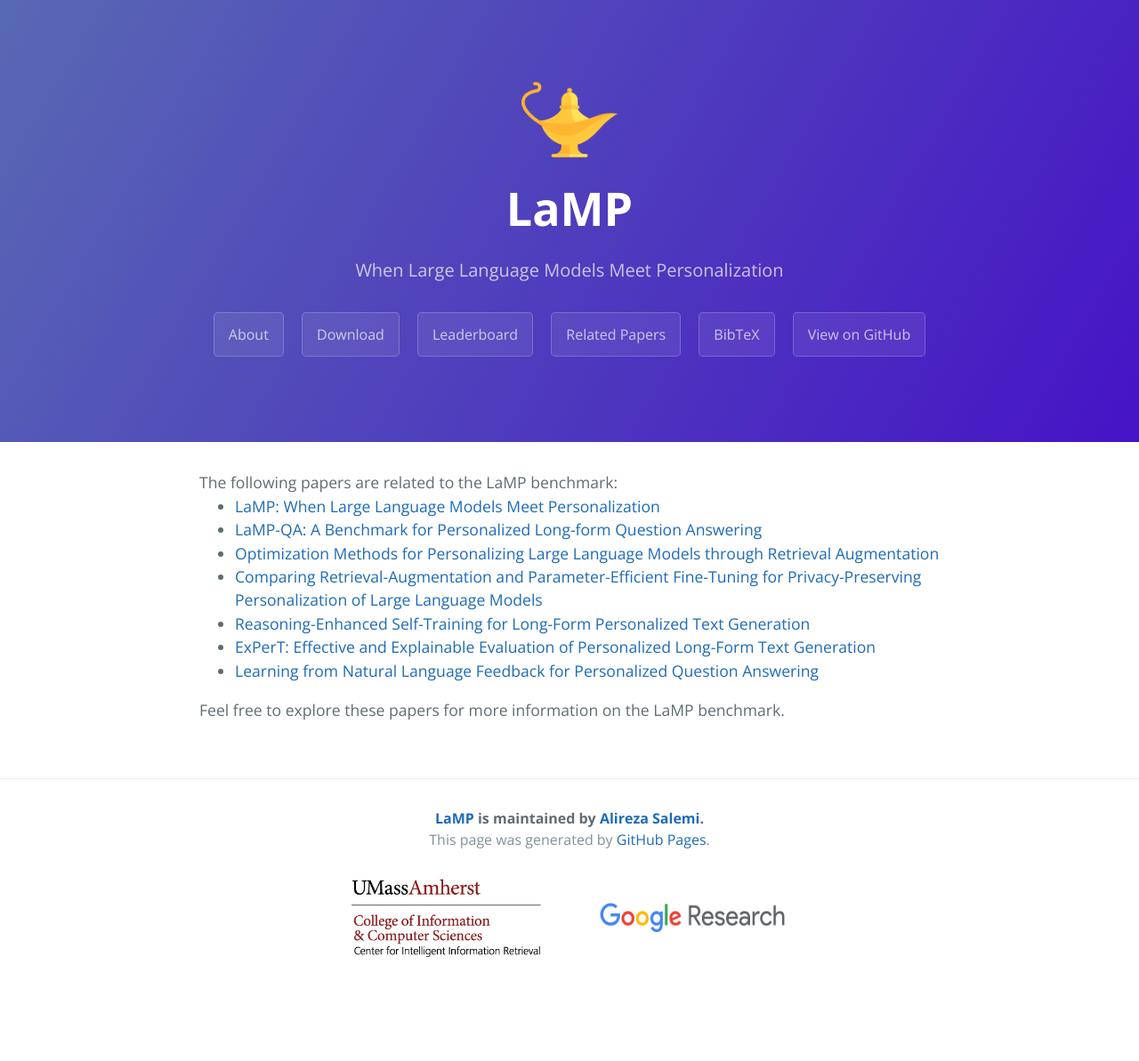
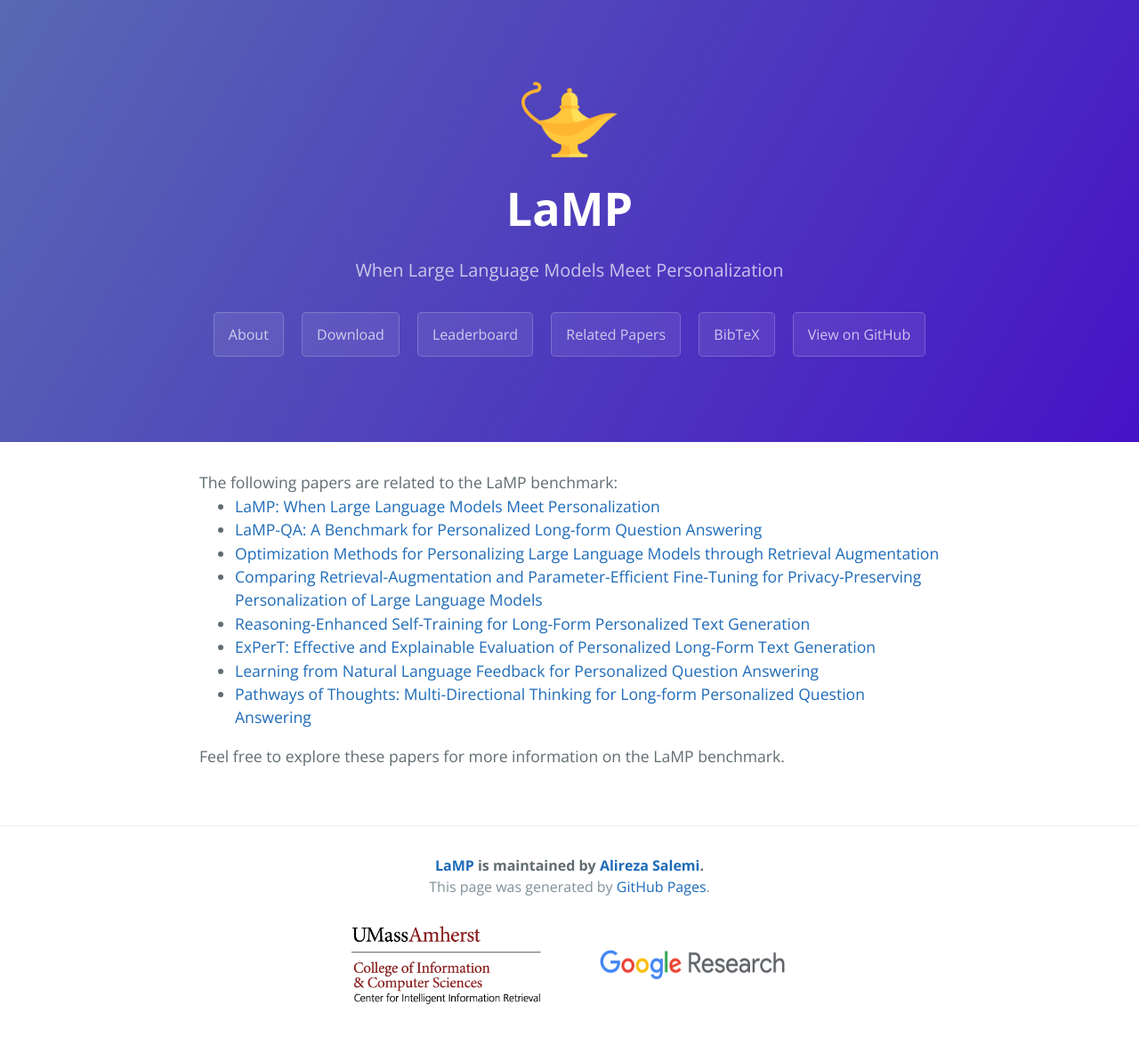
Before and after one commit to LaMP-Benchmark/lamp-benchmark.github.io, a Jekyll site: the page built from related-papers.html, in a window 1280 px wide. Shown: the whole page at 89% size. Built offline with Jekyll 4.4.1, drawn with Linux system fonts in a browser that asks for light colours; before the commit the page ends 1140 px from its top, so only the background shows below that.

Commit message:
Add new paper link for personalized question answering

```diff
--- a/related-papers.html
+++ b/related-papers.html
@@ -16,6 +16,7 @@ The following papers are related to the LaMP benchmark:
    <li><a href="https://arxiv.org/abs/2501.04167">Reasoning-Enhanced Self-Training for Long-Form Personalized Text Generation</a></li>
    <li><a href="https://arxiv.org/abs/2501.14956">ExPerT: Effective and Explainable Evaluation of Personalized Long-Form Text Generation</a></li>
    <li><a href="https://arxiv.org/abs/2508.10695">Learning from Natural Language Feedback for Personalized Question Answering</a></li>
+   <li><a href="https://arxiv.org/abs/2509.19094">Pathways of Thoughts: Multi-Directional Thinking for Long-form Personalized Question Answering</a></li>
 </ul>
 
 
```
